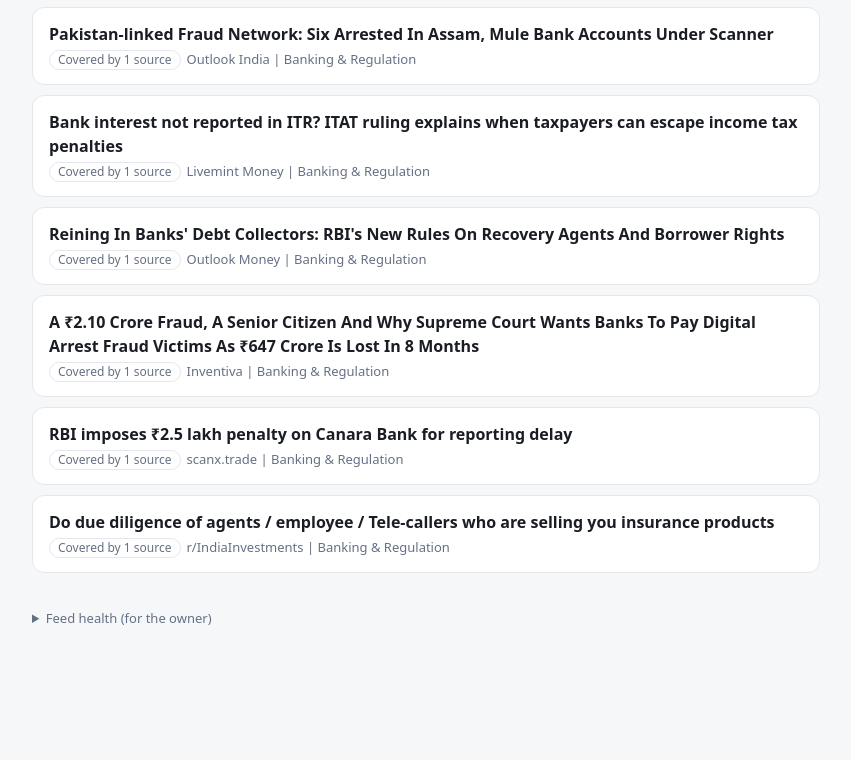
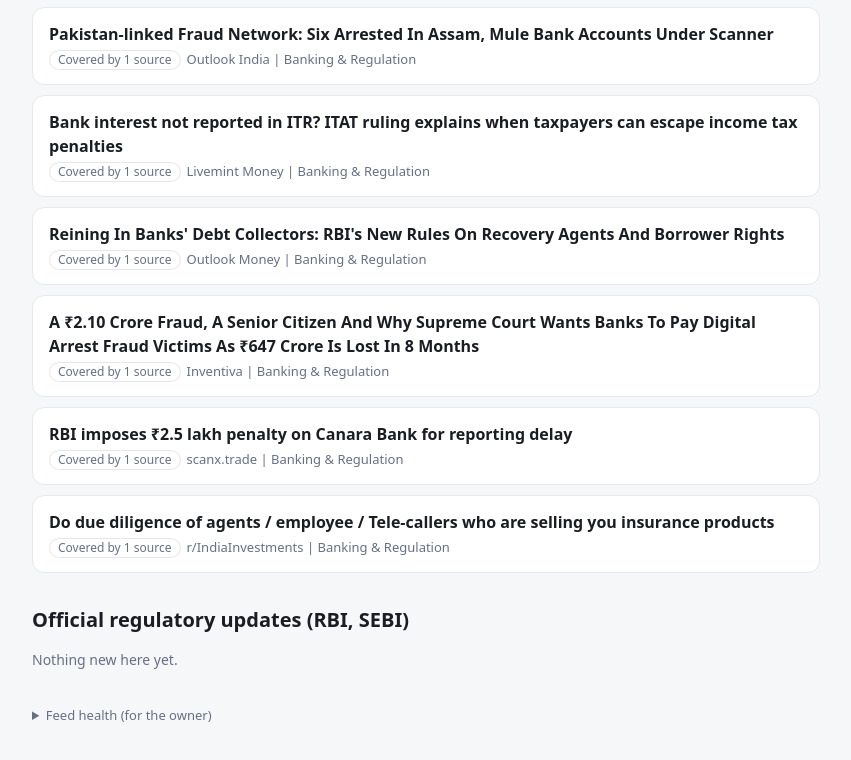
Before and after one commit to advaiteek-ads/bfsi-radar, a plain HTML site: page docs/index.html in a window 1280 px wide. Shown: the part 3500-4260 px from the top of the page, without its empty margins (214-1065 px from the left). Before the commit the page ends 4189 px from the top, so only its background shows below. Drawn offline with Linux system fonts and the light colour scheme.

Commit message:
Update index.html

```diff
--- a/docs/index.html
+++ b/docs/index.html
@@ -32,6 +32,7 @@ details{margin-top:36px;color:var(--muted);font-size:13px}
   <h2>Top 5 trending right now</h2><div id="top"></div>
   <h2>Industry-specific topics</h2><div id="industry"></div>
   <h2>Secondary topics worth knowing</h2><div id="secondary"></div>
+    <h2>Official regulatory updates (RBI, SEBI)</h2><div id="official"></div>
   <details><summary>Feed health (for the owner)</summary><div id="health"></div></details>
 </main>
 <script>
@@ -59,6 +60,8 @@ fetch("data.json?"+Date.now()).then(function(r){return r.json();}).then(function
   });
   var sec=document.getElementById("secondary");
   d.secondary.length ? d.secondary.forEach(function(i){sec.appendChild(card(i));}) : empty(sec);
+    var off=document.getElementById("official");
+  (d.official||[]).length ? d.official.forEach(function(i){off.appendChild(card(i));}) : empty(off);
   var h=document.getElementById("health");
   (d.feed_status||[]).forEach(function(s){
     var p=el("div",s.ok?"ok":"bad",(s.ok?"OK: ":"FAILED: ")+s.name+" ("+s.note+")"); h.appendChild(p);
```
